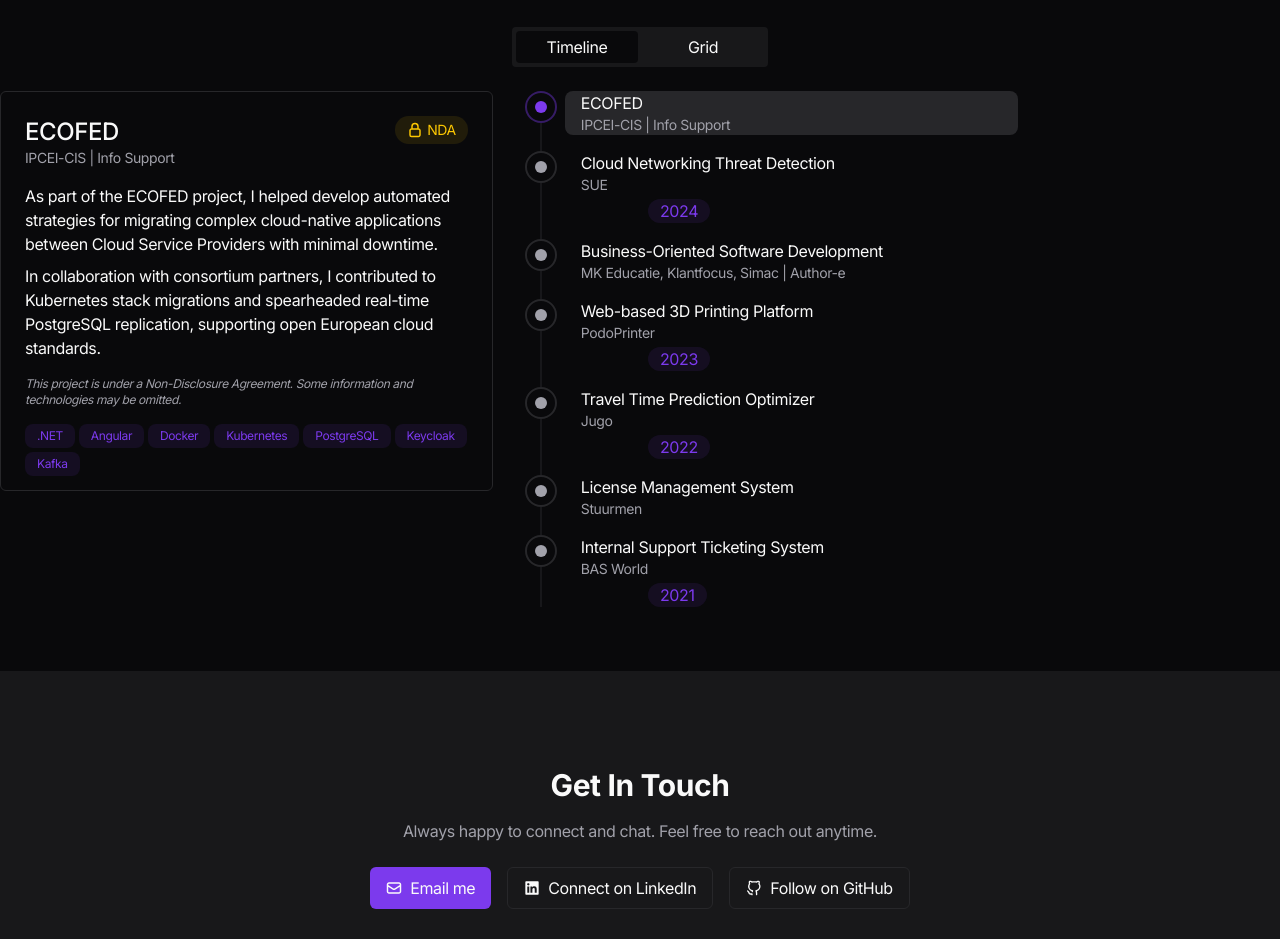
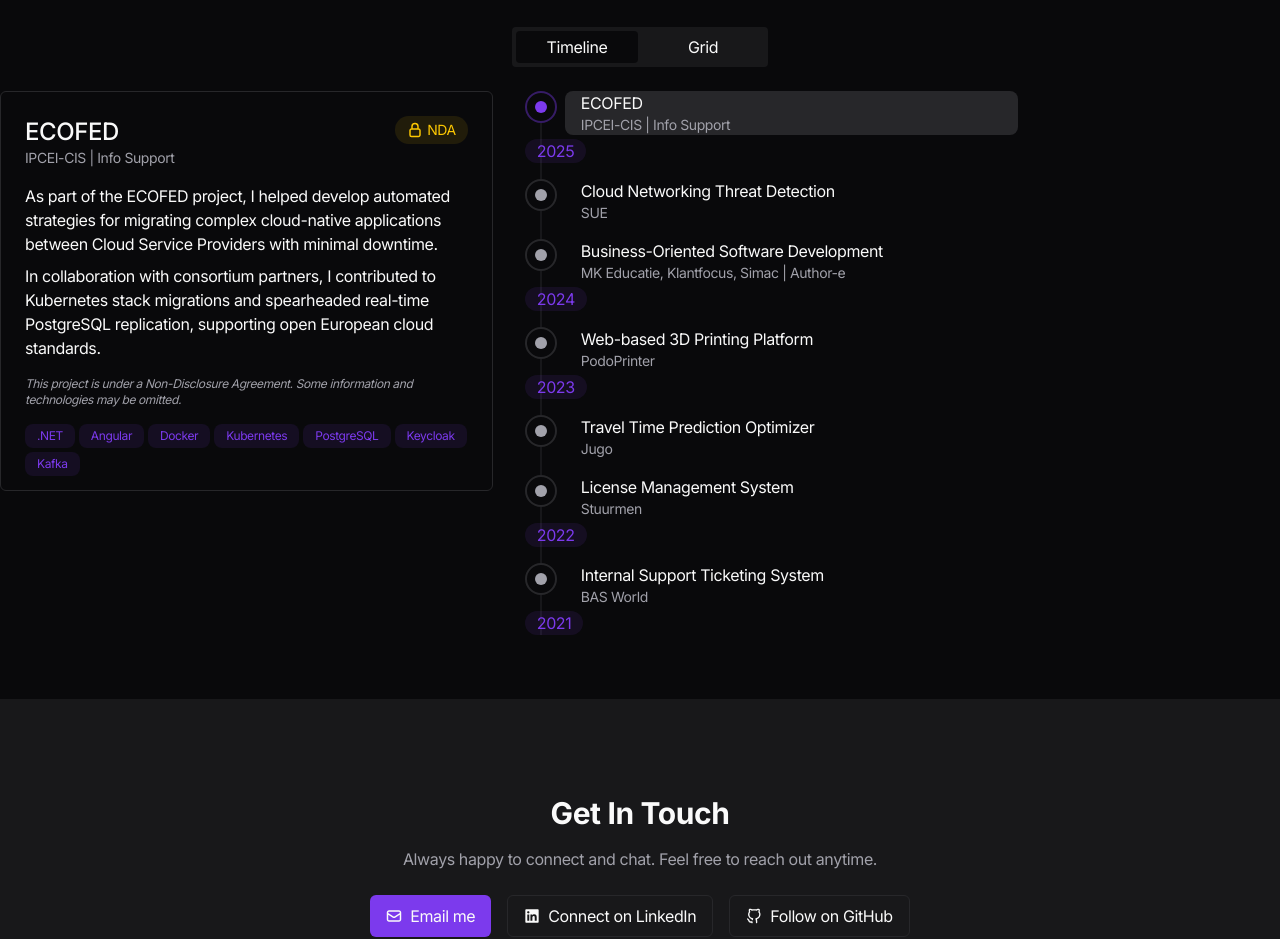
Before and after one commit to Thomas-Molen/portfolio-website-remastered, a Next.js app: page / in a window 1280 px wide. Shown: the part 2060-2999 px from the top of the page. Built offline with nearby package versions, Linux system fonts and the light colour scheme.

Commit message:
Fix year numbering

```diff
--- a/app/components/ProjectTimeline.tsx
+++ b/app/components/ProjectTimeline.tsx
@@ -8,14 +8,14 @@ interface ProjectTimelineProps {
 }
 
 export function ProjectTimeline({ projects, onSelect, selectedProject }: ProjectTimelineProps) {
-  let lastProjectYear = new Date(projects[0].date.end).getFullYear();
   const isNewProjectYear = (project: Project): [boolean, number] => {
+    const projectIndex = projects.indexOf(project);
+
     const projectYear = new Date(project.date.end).getFullYear();
-    if (projectYear < lastProjectYear) {
-      lastProjectYear = projectYear;
-      return [true, projectYear];
-    }
-    return [false, projectYear];
+    if (projectIndex >= projects.length - 1) return [true, projectYear];
+
+    const nextProjectYear = new Date(projects[projectIndex + 1].date.end).getFullYear();
+    return [nextProjectYear < projectYear, projectYear];
   };
 
   return (
@@ -35,7 +35,7 @@ export function ProjectTimeline({ projects, onSelect, selectedProject }: Project
                 onClick={() => onSelect(project)}
               />
               {displayProjectYear && (
-                <div className="bg-primary/10 text-primary px-3 rounded-2xl mt-1 w-fit ml-[25%]">
+                <div className="bg-primary/10 text-primary px-3 rounded-2xl mt-1 w-fit">
                   {year}
                 </div>
               )}
```
